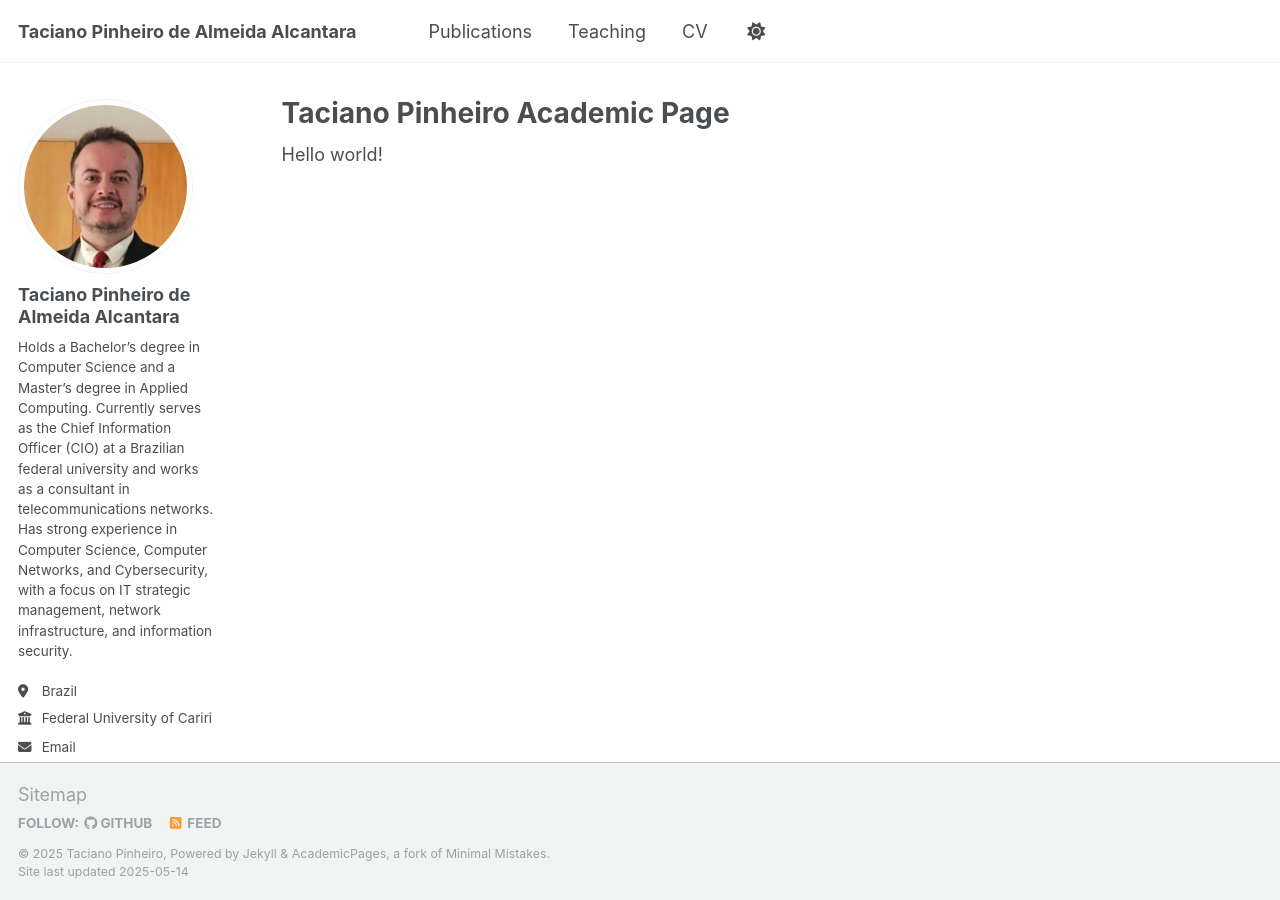
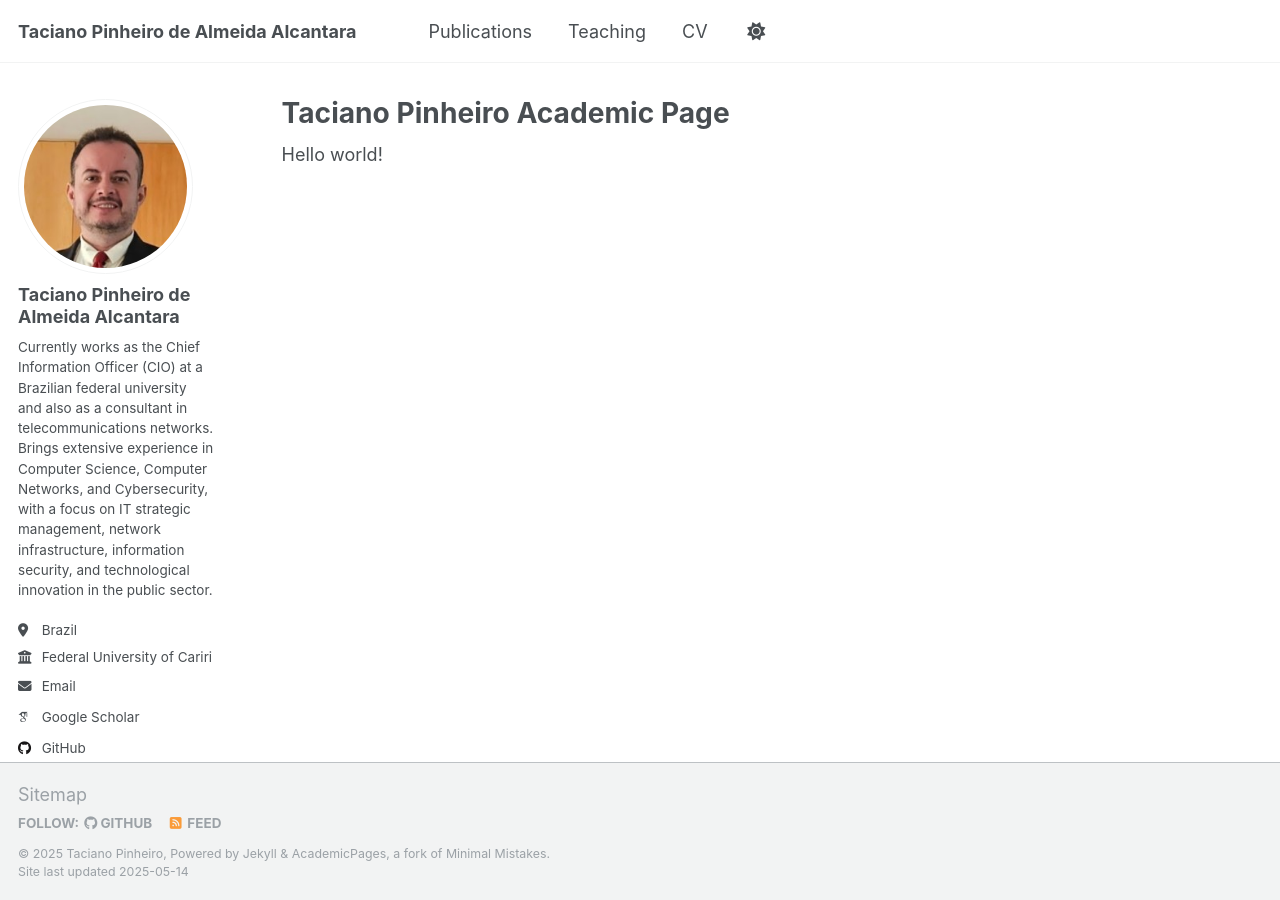
Before and after one commit to tacianopinheiro/tacianopinheiro.github.io, a Jekyll site: the page built from _pages/about.md, in a window 1280 px wide. Built offline with Jekyll 4.4.1, drawn with Linux system fonts in a browser that asks for light colours; some web fonts are replaced.

Commit message:
Update _config.yml

```diff
--- a/_config.yml
+++ b/_config.yml
@@ -25,7 +25,7 @@ author:
   avatar           : "profile.png"
   name             : "Taciano Pinheiro de Almeida Alcantara"
   pronouns         : # example: "she/her"
-  bio              : "Holds a Bachelor’s degree in Computer Science and a Master’s degree in Applied Computing. Currently serves as the Chief Information Officer (CIO) at a Brazilian federal university and works as a consultant in telecommunications networks. Has strong experience in Computer Science, Computer Networks, and Cybersecurity, with a focus on IT strategic management, network infrastructure, and information security."
+  bio              : "Currently works as the Chief Information Officer (CIO) at a Brazilian federal university and also as a consultant in telecommunications networks. Brings extensive experience in Computer Science, Computer Networks, and Cybersecurity, with a focus on IT strategic management, network infrastructure, information security, and technological innovation in the public sector."
   location         : "Brazil"
   employer         : "Federal University of Cariri"
   uri              : # URL
```
